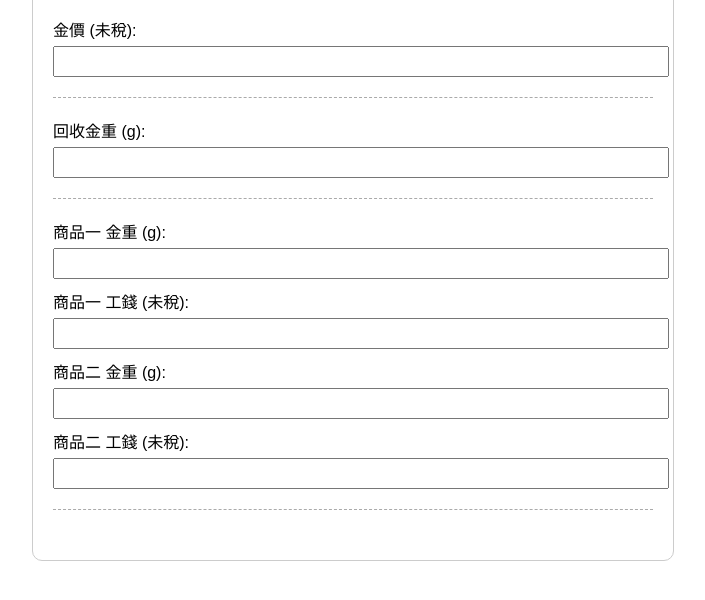
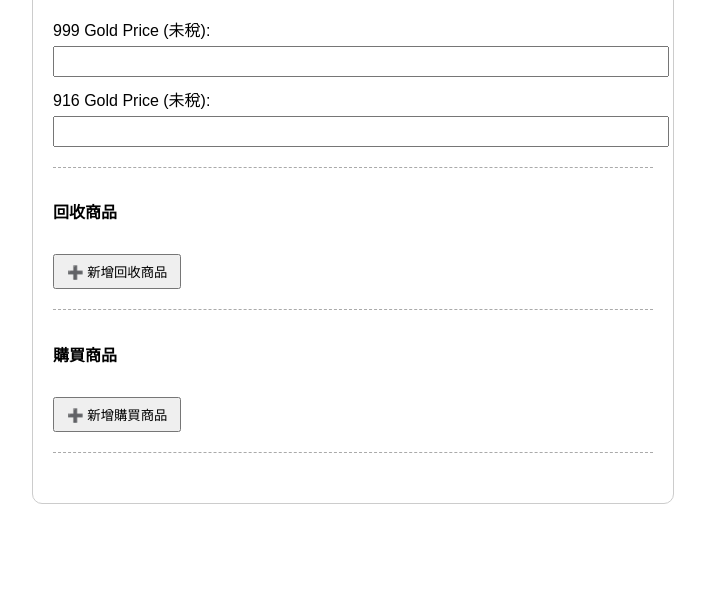
Before and after one commit to ALUXEJulia/gold-trade-in-calculator, a plain HTML site: page index.html in a window 1280 px wide. Shown: the part 102-702 px from the top of the page, without its empty margins (287-992 px from the left). Drawn offline with Linux system fonts and the light colour scheme.

Commit message:
Add files via upload

```diff
--- a/index.html
+++ b/index.html
@@ -1,138 +1,153 @@
+
 <!DOCTYPE html>
 <html lang="en">
 <head>
-  <meta charset="UTF-8">
-  <meta name="viewport" content="width=device-width, initial-scale=1.0">
-  <title>Gold Trade-in Calculator</title>
+  <meta charset="UTF-8" />
+  <meta name="viewport" content="width=device-width, initial-scale=1.0"/>
+  <title>ALUXE Gold Trade-IN Calculator</title>
   <style>
-    body { font-family: Arial; max-width: 600px; margin: 30px auto; padding: 20px; border: 1px solid #ccc; border-radius: 10px; }
-    label { display: block; margin-top: 10px; }
-    input { width: 100%; padding: 6px; margin-top: 5px; }
-    .section { margin-top: 20px; border-top: 1px dashed #aaa; padding-top: 10px; }
-    .result { margin-top: 20px; font-weight: bold; font-size: 1.3em; color: #c00; }
-    .tax-note, .formula { font-size: 0.9em; color: #555; margin-top: 5px; }
-    .breakdown { font-size: 0.95em; color: #333; margin-top: 10px; }
+    body {
+      font-family: Arial;
+      max-width: 600px;
+      margin: 30px auto;
+      padding: 20px;
+      border: 1px solid #ccc;
+      border-radius: 10px;
+    }
+    label {
+      display: block;
+      margin-top: 10px;
+    }
+    input, select {
+      width: 100%;
+      padding: 6px;
+      margin-top: 5px;
+    }
+    .section {
+      margin-top: 20px;
+      border-top: 1px dashed #aaa;
+      padding-top: 10px;
+    }
+    .result {
+      margin-top: 20px;
+      font-weight: bold;
+      font-size: 1.3em;
+      color: #c00;
+    }
+    .formula, .tax-note {
+      font-size: 0.9em;
+      color: #555;
+      margin-top: 5px;
+    }
+    .summary {
+      white-space: pre-line;
+      font-size: 0.95em;
+      margin-top: 10px;
+    }
+    button {
+      padding: 6px 12px;
+      margin-top: 10px;
+    }
   </style>
 </head>
 <body>
   <h2>ALUXE Gold Trade-IN Calculator</h2>
 
-  <label>金價 (未稅): <input type="number" id="goldPrice" step="0.01" oninput="updateGoldTax(); calculate()"></label>
-  <div class="tax-note" id="goldTaxed"></div>
+  <label>999 Gold Price (未稅): <input type="number" id="goldPrice999" step="0.01" /></label>
+  <label>916 Gold Price (未稅): <input type="number" id="goldPrice916" step="0.01" /></label>
 
   <div class="section">
-    <label>回收金重 (g): <input type="number" id="recycleWeight" step="0.01" oninput="updateRecycleFormula(); calculate()"></label>
-    <div class="formula" id="recycleFormula"></div>
-    <div class="formula" id="recycleFormulaUntaxed"></div>
-    <div class="formula" id="recycleFormulaResult"></div>
+    <h4>回收商品</h4>
+    <div id="recycleItems"></div>
+    <button onclick="addRecycleItem()">➕ 新增回收商品</button>
   </div>
 
   <div class="section">
-    <label>商品一 金重 (g): <input type="number" id="prod1Weight" step="0.01" oninput="updateProduct1Formula(); calculate()"></label>
-    <div class="formula" id="product1Formula"></div>
-    <div class="formula" id="product1FormulaUntaxed"></div>
-    <div class="formula" id="product1FormulaResult"></div>
-
-    <label>商品一 工錢 (未稅): <input type="number" id="prod1Labor" step="0.01" oninput="updateLaborTax(); calculate()"></label>
-    <div class="tax-note" id="laborTaxed"></div>
-
-    <label>商品二 金重 (g): <input type="number" id="prod2Weight" step="0.01" oninput="updateProduct2Formula(); calculate()"></label>
-    <div class="formula" id="product2Formula"></div>
-    <div class="formula" id="product2FormulaUntaxed"></div>
-    <div class="formula" id="product2FormulaResult"></div>
-
-    <label>商品二 工錢 (未稅): <input type="number" id="prod2Labor" step="0.01" oninput="updateLaborTax2(); calculate()"></label>
-    <div class="tax-note" id="laborTaxed2"></div>
+    <h4>購買商品</h4>
+    <div id="purchaseItems"></div>
+    <button onclick="addPurchaseItem()">➕ 新增購買商品</button>
   </div>
 
   <div class="section">
-
     <div class="result" id="result"></div>
-    <div class="breakdown" id="breakdown"></div>
+    <div class="summary" id="summary"></div>
   </div>
 
   <script>
     const TAX = 1.09;
+    let recycleCount = 0;
+    let purchaseCount = 0;
 
-    function updateGoldTax() {
-      const price = parseFloat(document.getElementById('goldPrice').value) || 0;
-      document.getElementById('goldTaxed').textContent = `含稅價: $${(price * TAX).toFixed(2)}`;
-      updateRecycleFormula();
-      updateProduct1Formula();
-      updateProduct2Formula();
+    function addRecycleItem() {
+      const container = document.getElementById('recycleItems');
+      const html = \`
+        <div id="recycle-\${recycleCount}">
+          <label>回收純度:
+            <select id="recyclePurity-\${recycleCount}">
+              <option value="999">999</option>
+              <option value="916">916</option>
+            </select>
+          </label>
+          <label>回收金重 (g): <input type="number" step="0.01" id="recycleWeight-\${recycleCount}" oninput="calculate()"/></label>
+        </div>
+      \`;
+      container.insertAdjacentHTML('beforeend', html);
+      recycleCount++;
     }
 
-    function updateLaborTax() {
-      const labor = parseFloat(document.getElementById('prod1Labor').value) || 0;
-      document.getElementById('laborTaxed').textContent = `含稅價: $${(labor * TAX).toFixed(2)}`;
-    }
-
-    function updateLaborTax2() {
-      const labor2 = parseFloat(document.getElementById('prod2Labor').value) || 0;
-      document.getElementById('laborTaxed2').textContent = `含稅價: $${(labor2 * TAX).toFixed(2)}`;
-    }
-
-    function addTax(value) {
-      return value * TAX;
-    }
-
-    function updateRecycleFormula() {
-      const gp = parseFloat(document.getElementById('goldPrice').value) || 0;
-      const rw = parseFloat(document.getElementById('recycleWeight').value) || 0;
-      const untaxed = gp * rw * 0.85;
-      const taxed = untaxed * TAX;
-      document.getElementById('recycleFormula').textContent = `${gp} × ${rw} × (1 - 15%) =`;
-      document.getElementById('recycleFormulaUntaxed').textContent = `未稅: $${untaxed.toFixed(2)}`;
-      document.getElementById('recycleFormulaResult').textContent = `含稅價: $${taxed.toFixed(2)}`;
-    }
-
-    function updateProduct1Formula() {
-      const gp = parseFloat(document.getElementById('goldPrice').value) || 0;
-      const p1w = parseFloat(document.getElementById('prod1Weight').value) || 0;
-      const untaxed = gp * p1w;
-      const taxed = untaxed * TAX;
-      document.getElementById('product1Formula').textContent = `${gp} × ${p1w} =`;
-      document.getElementById('product1FormulaUntaxed').textContent = `未稅: $${untaxed.toFixed(2)}`;
-      document.getElementById('product1FormulaResult').textContent = `含稅價: $${taxed.toFixed(2)}`;
-    }
-
-    function updateProduct2Formula() {
-      const gp = parseFloat(document.getElementById('goldPrice').value) || 0;
-      const p2w = parseFloat(document.getElementById('prod2Weight').value) || 0;
-      const untaxed = gp * p2w;
-      const taxed = untaxed * TAX;
-      document.getElementById('product2Formula').textContent = `${gp} × ${p2w} =`;
-      document.getElementById('product2FormulaUntaxed').textContent = `未稅: $${untaxed.toFixed(2)}`;
-      document.getElementById('product2FormulaResult').textContent = `含稅價: $${taxed.toFixed(2)}`;
+    function addPurchaseItem() {
+      const container = document.getElementById('purchaseItems');
+      const html = \`
+        <div id="purchase-\${purchaseCount}">
+          <label>商品 \${purchaseCount + 1} — 金重 (g): <input type="number" step="0.01" id="prodWeight-\${purchaseCount}" oninput="calculate()"/></label>
+          <div class="formula" id="prodFormula-\${purchaseCount}"></div>
+          <div class="formula" id="prodTax-\${purchaseCount}"></div>
+          <label>商品 \${purchaseCount + 1} — 工錢 (未稅): <input type="number" step="0.01" id="prodLabor-\${purchaseCount}" oninput="calculate()"/></label>
+          <div class="tax-note" id="prodLaborTax-\${purchaseCount}"></div>
+        </div>
+      \`;
+      container.insertAdjacentHTML('beforeend', html);
+      purchaseCount++;
     }
 
     function calculate() {
-      const gp = parseFloat(document.getElementById('goldPrice').value) || 0;
-      const rw = parseFloat(document.getElementById('recycleWeight').value) || 0;
+      const gp999 = parseFloat(document.getElementById('goldPrice999').value) || 0;
+      const gp916 = parseFloat(document.getElementById('goldPrice916').value) || 0;
 
-      const p1w = parseFloat(document.getElementById('prod1Weight').value) || 0;
-      const p1l = parseFloat(document.getElementById('prod1Labor').value) || 0;
+      let recycleTotal = 0;
+      for (let i = 0; i < recycleCount; i++) {
+        const purity = document.getElementById('recyclePurity-' + i).value;
+        const weight = parseFloat(document.getElementById('recycleWeight-' + i).value) || 0;
+        const price = purity === '999' ? gp999 : gp916;
+        const value = price * weight * 0.85;
+        recycleTotal += value * TAX;
+      }
 
-      const p2w = parseFloat(document.getElementById('prod2Weight').value) || 0;
-      const p2l = parseFloat(document.getElementById('prod2Labor').value) || 0;
+      let summary = '';
+      let purchaseTotal = 0;
+      for (let i = 0; i < purchaseCount; i++) {
+        const weight = parseFloat(document.getElementById('prodWeight-' + i).value) || 0;
+        const labor = parseFloat(document.getElementById('prodLabor-' + i).value) || 0;
 
-      const prod1WeightTaxed = gp * p1w * TAX;
-      const prod1LaborTaxed = p1l * TAX;
-      const prod2WeightTaxed = gp * p2w * TAX;
-      const prod2LaborTaxed = p2l * TAX;
+        const goldValue = weight * gp999;
+        const taxedGold = goldValue * TAX;
+        const taxedLabor = labor * TAX;
 
-      const recycleTotal = addTax(rw * gp * 0.85);
-      const total = prod1WeightTaxed + prod1LaborTaxed + prod2WeightTaxed + prod2LaborTaxed;
-      const diff = Math.round(total - recycleTotal);
+        document.getElementById('prodFormula-' + i).textContent = \`\${gp999} × \${weight} =\`;
+        document.getElementById('prodTax-' + i).textContent = \`未稅: $\${goldValue.toFixed(2)}  含稅價: $\${taxedGold.toFixed(2)}\`;
+        document.getElementById('prodLaborTax-' + i).textContent = \`含稅價: $\${taxedLabor.toFixed(2)}\`;
 
-      document.getElementById('result').textContent = `應付差額（含稅）：$${diff}`;
-      document.getElementById('breakdown').innerHTML = `計算式：<br>
-        商品一金額: $${prod1WeightTaxed.toFixed(2)}<br>
-        商品一工錢: $${prod1LaborTaxed.toFixed(2)}<br>
-        商品二金額: $${prod2WeightTaxed.toFixed(2)}<br>
-        商品二工錢: $${prod2LaborTaxed.toFixed(2)}<br>
-        回收金額: -$${recycleTotal.toFixed(2)}<br>
-        合計 = $${total.toFixed(2)} - $${recycleTotal.toFixed(2)} = $${(total - recycleTotal).toFixed(2)}`;
+        summary += \`商品 \${i + 1} — 金額: $\${taxedGold.toFixed(2)}\n商品 \${i + 1} — 工錢: $\${taxedLabor.toFixed(2)}\n\`;
+
+        purchaseTotal += taxedGold + taxedLabor;
+      }
+
+      summary += \`回收金額: -$\${recycleTotal.toFixed(2)}\n\`;
+      const diff = Math.round(purchaseTotal - recycleTotal);
+      summary += \`合計 = $\${purchaseTotal.toFixed(2)} - $\${recycleTotal.toFixed(2)} = $\${diff.toFixed(2)}\`;
+
+      document.getElementById('result').textContent = \`應付差額（含稅）：$\${diff}\`;
+      document.getElementById('summary').textContent = '計算式：\n' + summary;
     }
   </script>
 </body>
```
